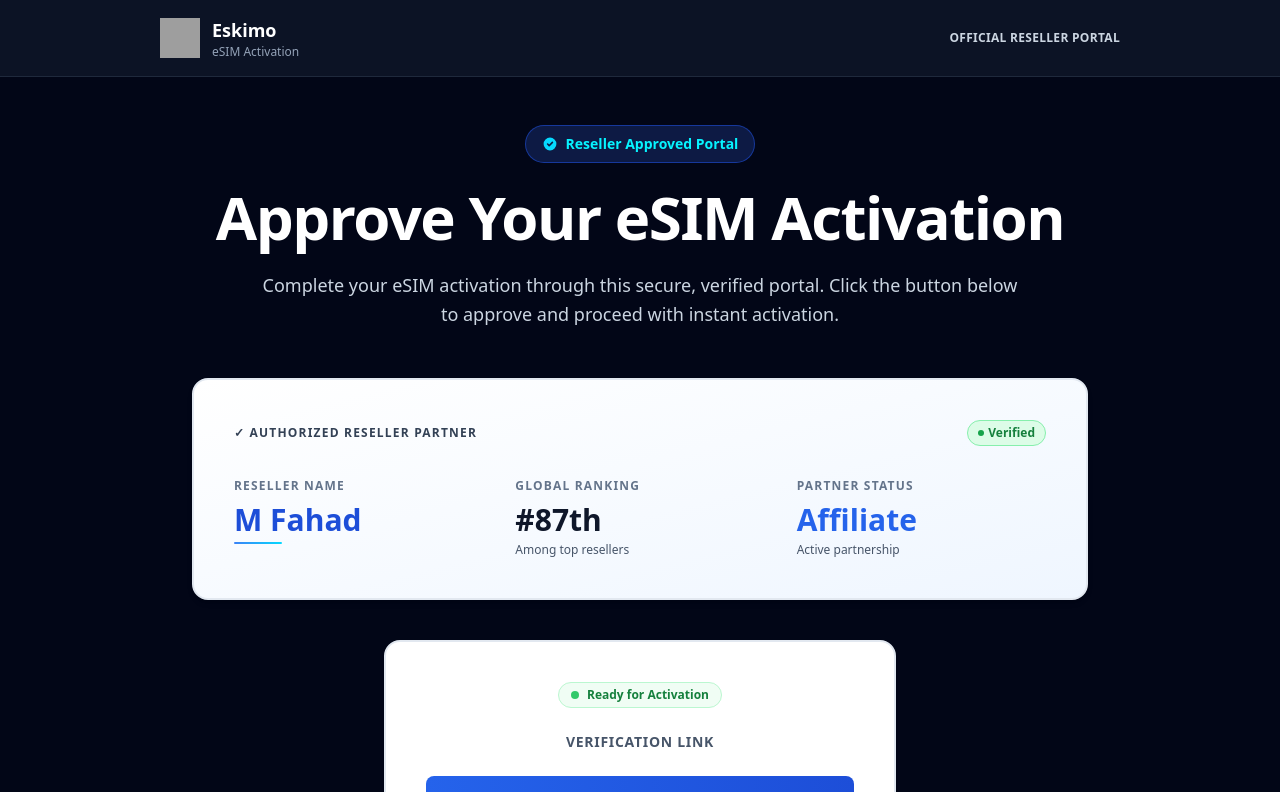
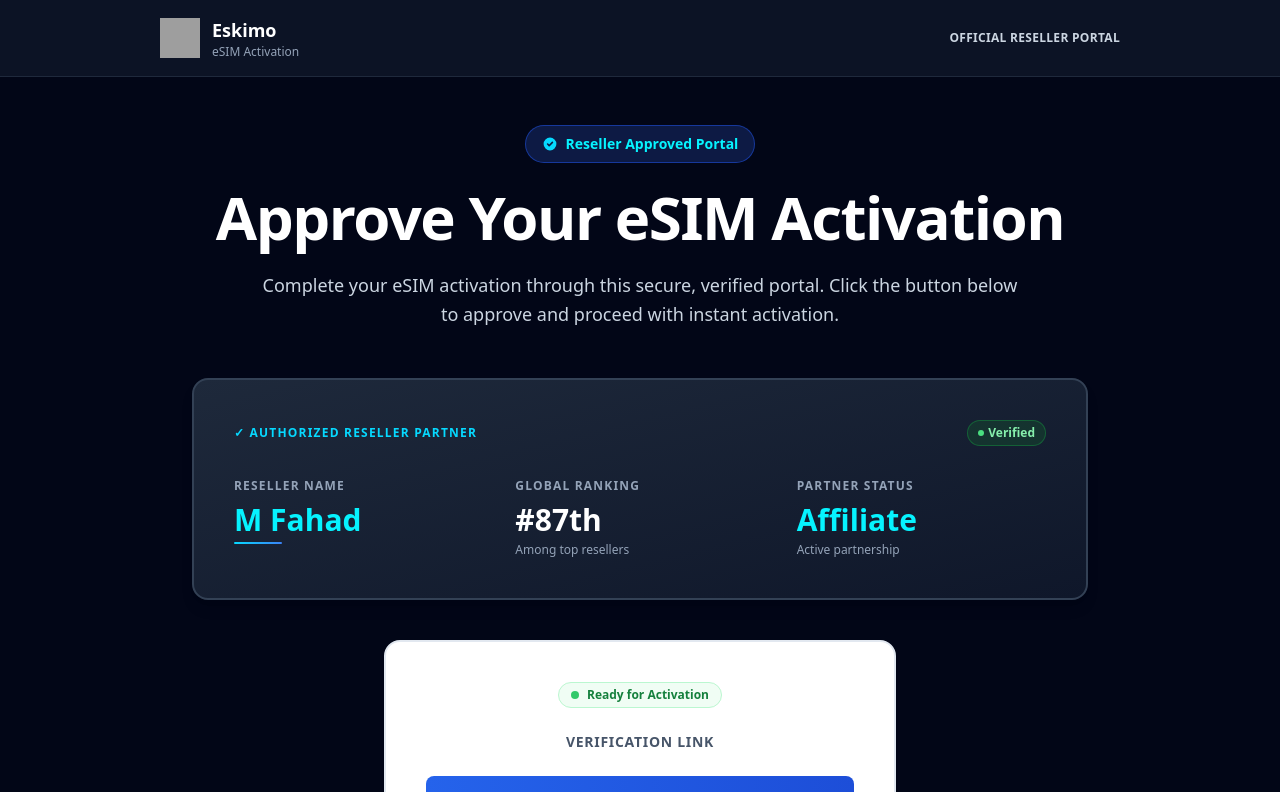
Before and after one commit to TheGatewayMaker/approval-eskimo1, a React (Vite) app: page / in a window 1280 px wide. Shown: the top 792 px of the page. Built offline with nearby package versions, Linux system fonts and the light colour scheme; grey boxes are pictures that could not be loaded.

Commit message:
Update reseller info for dark mode
cgen-5cfe086320c64f04a1a2acb0ad33deed

```diff
--- a/client/components/esim-portal/ResellerInfo.tsx
+++ b/client/components/esim-portal/ResellerInfo.tsx
@@ -6,48 +6,48 @@ interface ResellerInfoProps {
 
 export function ResellerInfo({ name, ranking, type }: ResellerInfoProps) {
   return (
-    <div className="bg-gradient-to-br from-white to-blue-50 rounded-2xl border-2 border-slate-200 shadow-md p-8 sm:p-10 mb-10">
+    <div className="bg-gradient-to-br from-slate-800 to-slate-900 rounded-2xl border-2 border-slate-700 shadow-lg p-8 sm:p-10 mb-10">
       {/* Header with verification badge */}
       <div className="flex items-center justify-between mb-8">
-        <div className="text-xs font-bold text-slate-700 uppercase tracking-widest">
+        <div className="text-xs font-bold text-cyan-400 uppercase tracking-widest">
           ✓ Authorized Reseller Partner
         </div>
-        <div className="flex items-center gap-1 px-2.5 py-1 rounded-full bg-green-100 border border-green-300">
-          <div className="w-1.5 h-1.5 bg-green-600 rounded-full" />
-          <span className="text-xs font-semibold text-green-700">Verified</span>
+        <div className="flex items-center gap-1 px-2.5 py-1 rounded-full bg-green-900/40 border border-green-700/60">
+          <div className="w-1.5 h-1.5 bg-green-400 rounded-full" />
+          <span className="text-xs font-semibold text-green-300">Verified</span>
         </div>
       </div>
 
       {/* Reseller Details Grid */}
       <div className="grid grid-cols-1 sm:grid-cols-3 gap-8">
         <div className="flex flex-col">
-          <div className="text-xs font-semibold text-slate-500 uppercase tracking-widest mb-2">
+          <div className="text-xs font-semibold text-slate-400 uppercase tracking-widest mb-2">
             Reseller Name
           </div>
-          <div className="text-2xl sm:text-3xl font-bold text-blue-700 mb-1">
+          <div className="text-2xl sm:text-3xl font-bold text-cyan-300 mb-1">
             {name}
           </div>
-          <div className="h-0.5 w-12 bg-gradient-to-r from-blue-500 to-cyan-400 rounded-full" />
+          <div className="h-0.5 w-12 bg-gradient-to-r from-cyan-400 to-blue-500 rounded-full" />
         </div>
 
         <div className="flex flex-col">
-          <div className="text-xs font-semibold text-slate-500 uppercase tracking-widest mb-2">
+          <div className="text-xs font-semibold text-slate-400 uppercase tracking-widest mb-2">
             Global Ranking
           </div>
-          <div className="text-2xl sm:text-3xl font-bold text-slate-900 mb-1">
+          <div className="text-2xl sm:text-3xl font-bold text-white mb-1">
             #{ranking}
           </div>
-          <div className="text-xs text-slate-600">Among top resellers</div>
+          <div className="text-xs text-slate-400">Among top resellers</div>
         </div>
 
         <div className="flex flex-col">
-          <div className="text-xs font-semibold text-slate-500 uppercase tracking-widest mb-2">
+          <div className="text-xs font-semibold text-slate-400 uppercase tracking-widest mb-2">
             Partner Status
           </div>
-          <div className="text-2xl sm:text-3xl font-bold text-blue-600 mb-1">
+          <div className="text-2xl sm:text-3xl font-bold text-cyan-300 mb-1">
             {type}
           </div>
-          <div className="text-xs text-slate-600">Active partnership</div>
+          <div className="text-xs text-slate-400">Active partnership</div>
         </div>
       </div>
     </div>
```
